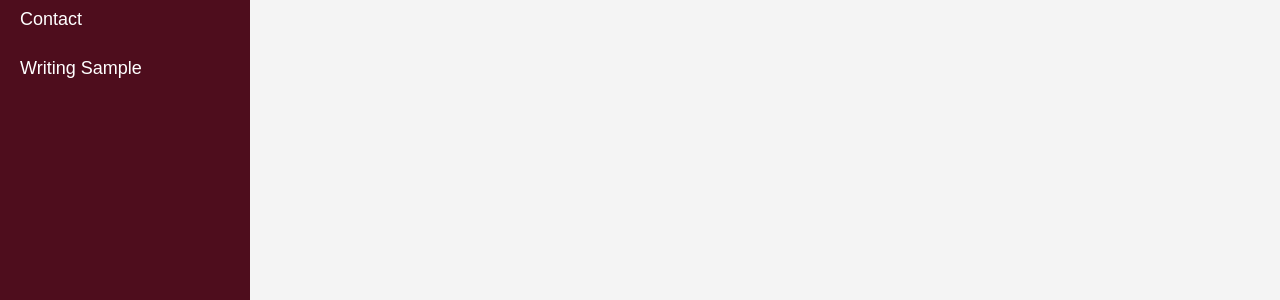
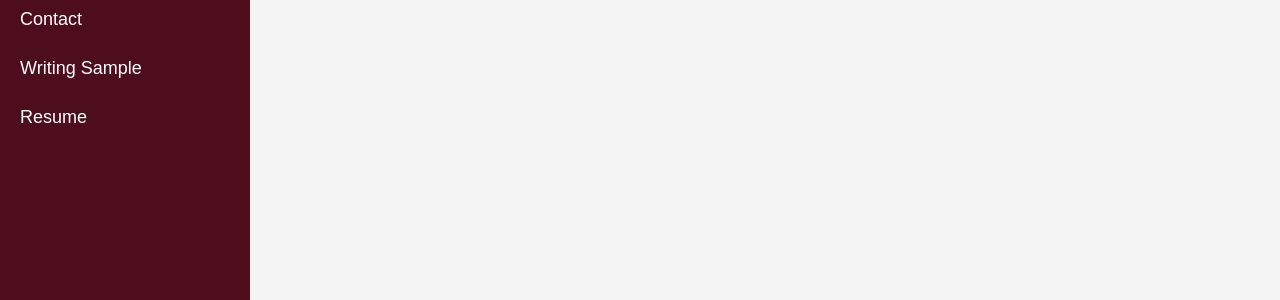
Before and after one commit to zXmattmesq/zXmattmesq.github.io, a Jekyll site: the page built from index.html, in a window 1280 px wide. Shown: the part 469-769 px from the top of the page. Built offline with Jekyll 4.4.1, drawn with Linux system fonts in a browser that asks for light colours.

Commit message:
pdf asset edits

```diff
--- a/_layouts/default.html
+++ b/_layouts/default.html
@@ -22,7 +22,8 @@
                     <li><a href="{{ '/about' | relative_url }}">About Me</a></li>
                     <li><a href="{{ '/projects' | relative_url }}">Projects</a></li>
                     <li><a href="{{ '/contact' | relative_url }}">Contact</a></li>
-                    <li><a href="/htmlfiles/Markdown.pdf">Writing Sample</a></li>
+                    <li><a href="/assets/pdfs/Markdown.pdf">Writing Sample</a></li>
+                    <li><a href="/assets/pdfs/Resume_Fall_2024.pdf">Resume</a></li>
                 </ul>
             </nav>
 
```
Also changed, not shown: 2 other files.
